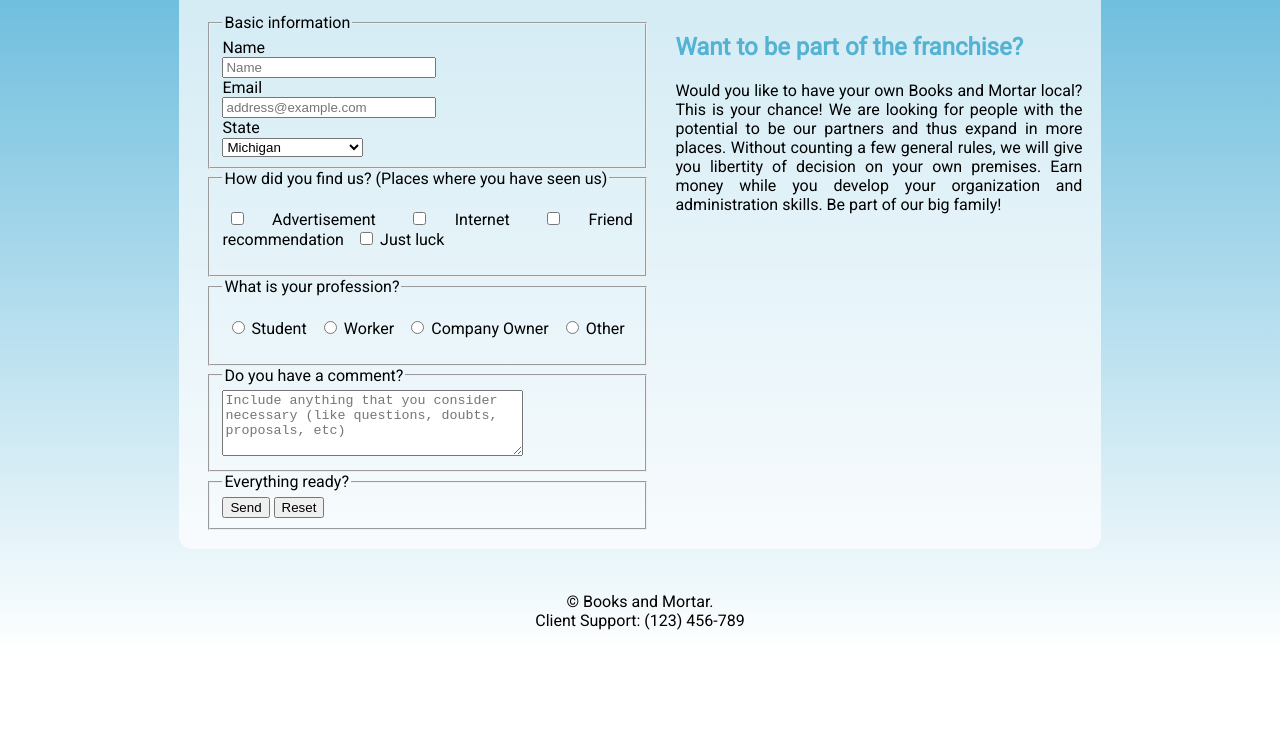
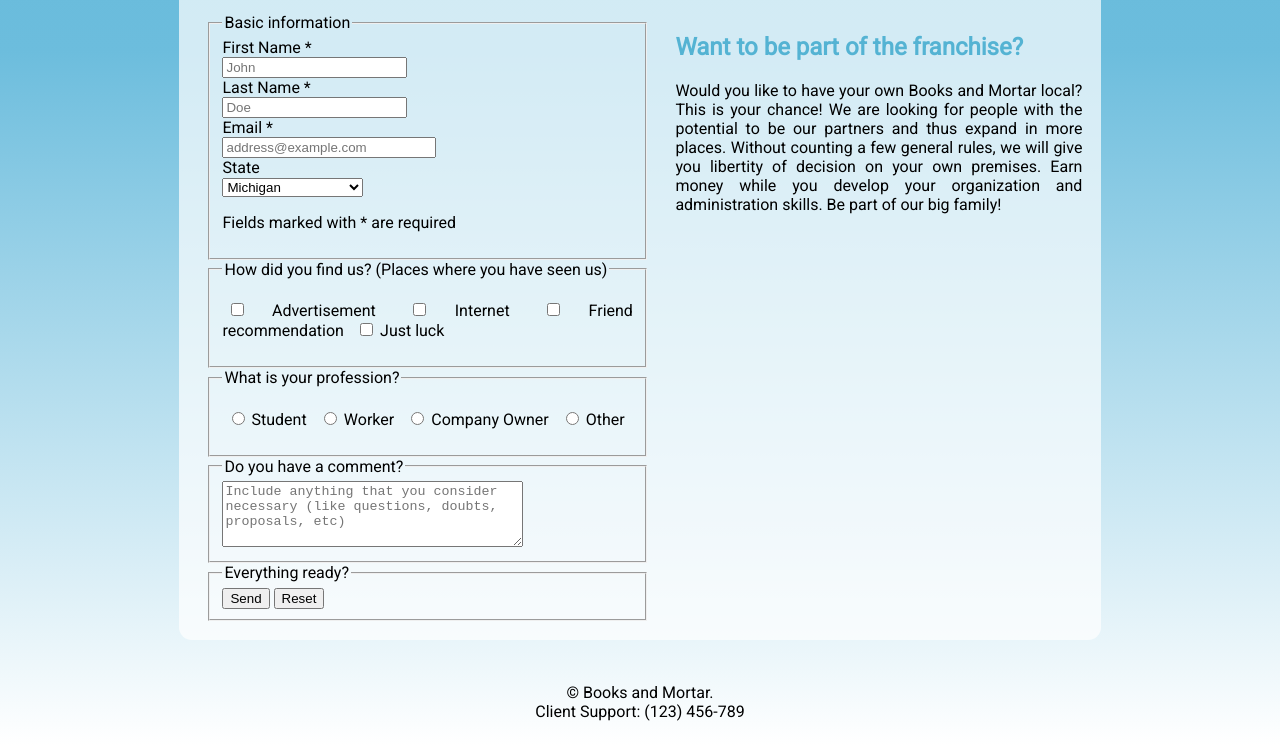
Before and after one commit to olmedocr-university/gvsu-cis238-project, a plain HTML site: page contact.html in a window 1280 px wide. Shown: the part 2037-2783 px from the top of the page. Before the commit the page ends 2692 px from the top, so only its background shows below. Drawn offline with Linux system fonts and the light colour scheme; some packages are replaced by stand-ins of ours.

Commit message:
Added missing requirements

```diff
--- a/contact.html
+++ b/contact.html
@@ -82,10 +82,13 @@
 			<fieldset id="basic-info">
 				<legend>Basic information</legend>
 
-				<label for="name">Name</label>
-					<input type="text" id="name" name="name" placeholder="Name" required>
+				<label for="fname">First Name *</label>
+					<input type="text" id="fname" name="fname" placeholder="John" required>
 
-				<label for="email">Email</label>
+				<label for="nlame">Last Name *</label>
+					<input type="text" id="lname" name="lname" placeholder="Doe" required>
+
+				<label for="email">Email *</label>
 					<input type="email" id="email" name="email" placeholder="address@example.com" required>
 
 				<label for="state">State</label>
@@ -142,6 +145,7 @@
 						<option value="WI">Wisconsin</option>
 						<option value="WY">Wyoming</option>
 					</select>
+					<p>Fields marked with * are required</p>
 			</fieldset>
 
 			<fieldset>
```
